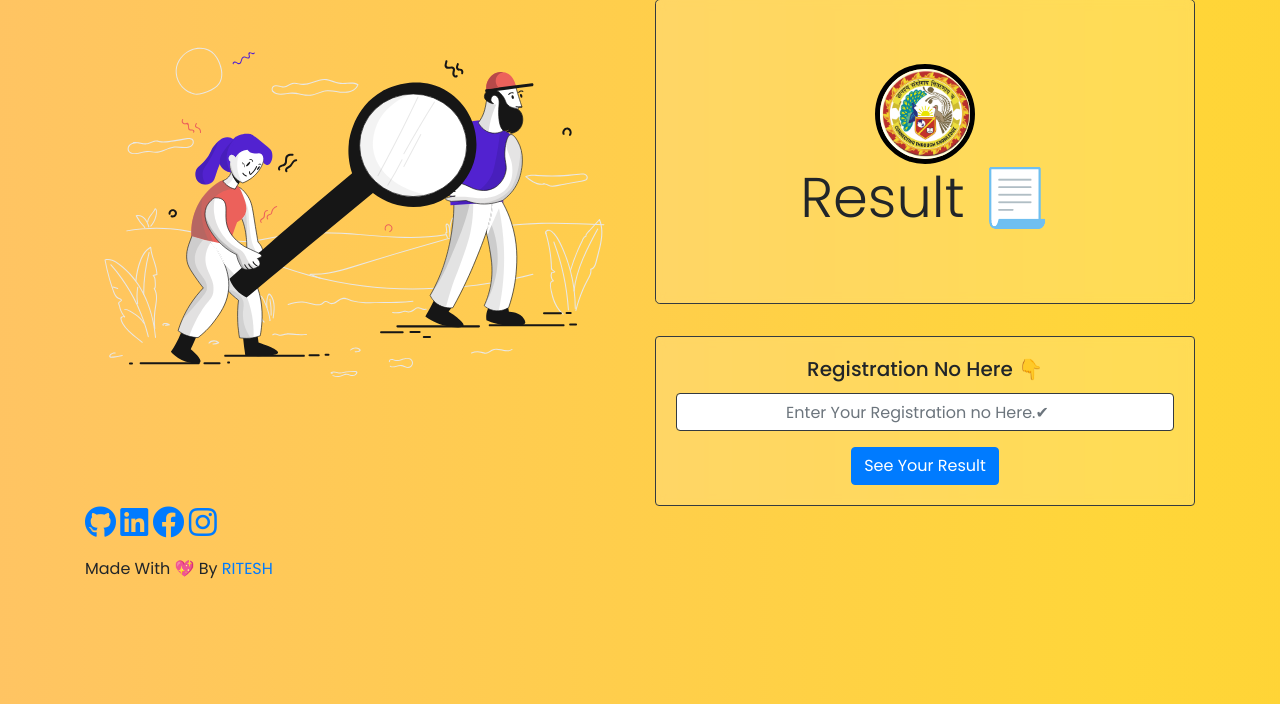
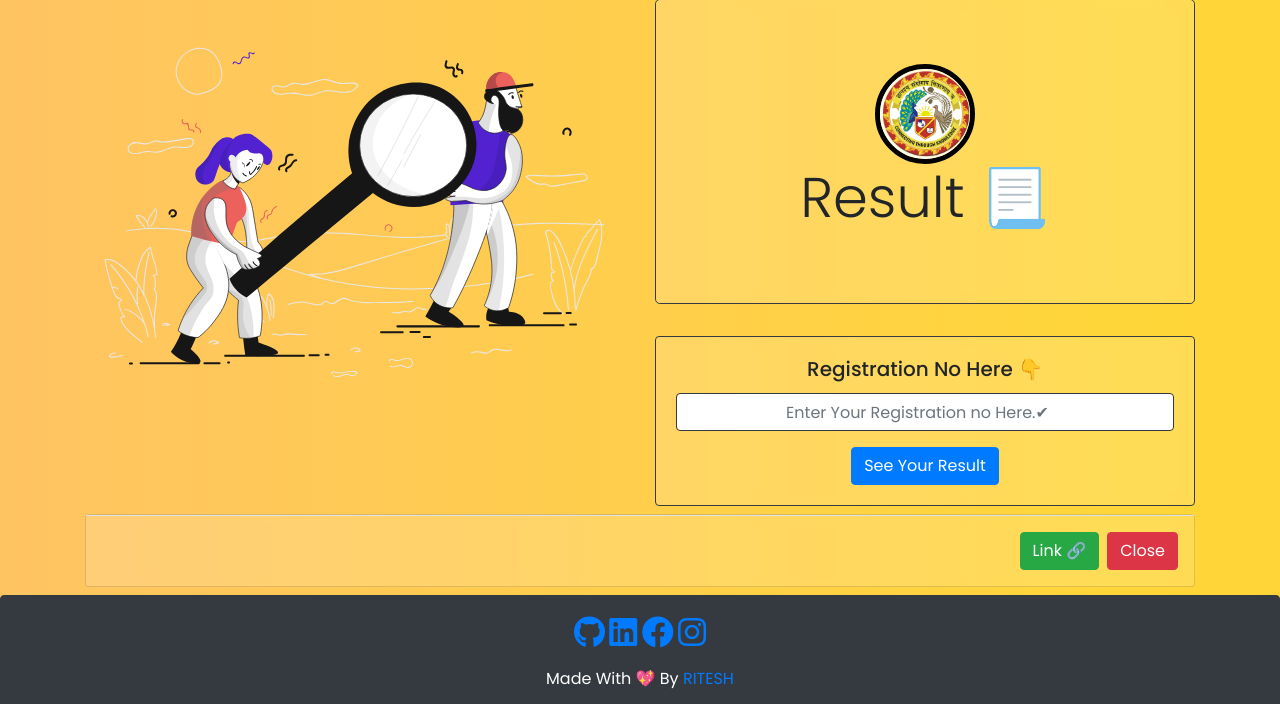
Before and after one commit to ritesh637/result-cutm, a Flask app: page / in a window 1280 px wide. Shown: the part 25-729 px from the top of the page. Run offline with Flask 2, Linux system fonts and the light colour scheme; some libraries are stand-ins or nearby versions.

Commit message:
Update index.html

```diff
--- a/templates/index.html
+++ b/templates/index.html
@@ -146,12 +146,12 @@
           </div>
         </div>
       </div>
-<!--       <div class="card text-center mt-2">
-        <div class="card-body">
+    <div class="card text-center mt-2">
+<!--         <div class="card-body">
           <p class="card-text">
-            <!-- telegram icon -->
+             telegram icon
 
-<!--             <span class="border border-dark badge badge-danger"
+     <span class="border border-dark badge badge-danger"
               >New <i class="fab fa-telegram-plane fa-2x"></i
             ></span>
 
@@ -159,25 +159,25 @@
             <button
               class="btn btn-primary"
               data-toggle="modal"
-              data-target="#exampleModal" -->
-<!--             >
+              data-target="#exampleModal"
+      >
               Telegram <small class="">Click Here</small>
             </button>
-            <br /> -->
-<!--             You Can See Your Result On Telegram bot by sending your Registration
+            <br />
+          You Can See Your Result On Telegram bot by sending your Registration
             no in the chat.
           </p>
         </div>
       </div>
-      <div -->
-<!--         class="modal fade"
+      <div
+     class="modal fade"
         id="exampleModal"
         tabindex="-1"
         role="dialog"
         aria-labelledby="exampleModalLabel"
         aria-hidden="true"
-      > -->
-<!--         <div class="modal-dialog" role="document">
+      >
+     <div class="modal-dialog" role="document">
           <div class="modal-content">
             <div class="modal-body">
               <b> You Can Also Search For "cutmresultbot" on Telegram </b>
@@ -189,9 +189,9 @@
                 width="300"
                 height="300"
               />
-            </div>
-            <div class="modal-footer"> -->
-<!--               <a
+            </div> -->
+            <div class="modal-footer">
+      <a
                 href="https://t.me/cutmresultbot"
                 class="btn btn-success"
                 target="_blank"
@@ -206,7 +206,7 @@
         </div>
       </div>
       <div class="card mt-2 border border-dark text-center bg-dark text-white">
-        <div class="card-body"> -->
+        <div class="card-body">
           <p>
             <a href="https://github.com/ritesh637"
               ><i class="fab fa-github fa-2x"></i
@@ -224,7 +224,7 @@
           <p>
             Made With 💖 By <a href="https://github.com/ritesh637">RITESH</a>
           </p>
-<!--           <p>
+       <p>
             <b>Site Visit Counter 🏆✔😎:-</b>
             <a href="https://www.hitwebcounter.com" target="_blank">
               <img
@@ -234,7 +234,7 @@
                 border="0"
               />
             </a>
-          </p> -->
+          </p>
         </div>
       </div>
     </div>
```
